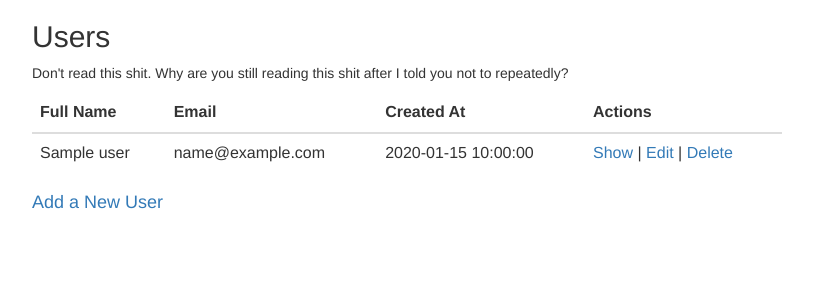
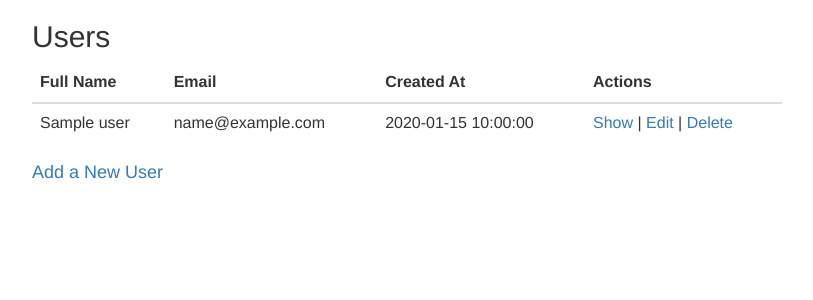
Before and after one commit to donalcantara/python-flask-semi-restful-routes, a Flask app: template templates/index.html in a window 1280 px wide. Shown: the top 300 px of the page, without its empty margins (38-851 px from the left). Run offline with Flask 2, Linux system fonts and the light colour scheme; the template is opened without the code that fills it: most values are stand-ins (such as "Sample title", 1, 10 or a date in 2020); some libraries are stand-ins or nearby versions.

Commit message:
took out obscenities

```diff
--- a/templates/index.html
+++ b/templates/index.html
@@ -15,7 +15,6 @@
 		<div class="row">
 			<div class="col-md-8">
 				<h2>Users</h2>
-				<p>Don't read this shit.  Why are you still reading this shit after I told you not to repeatedly?</p>
 				<table class="table">
 				    <thead>
 				      <tr>
```
